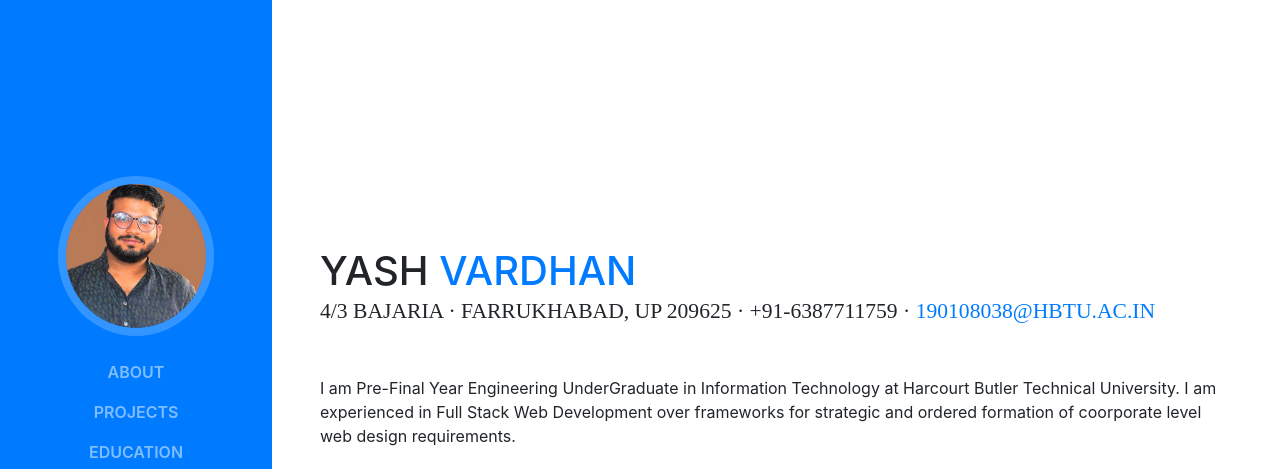
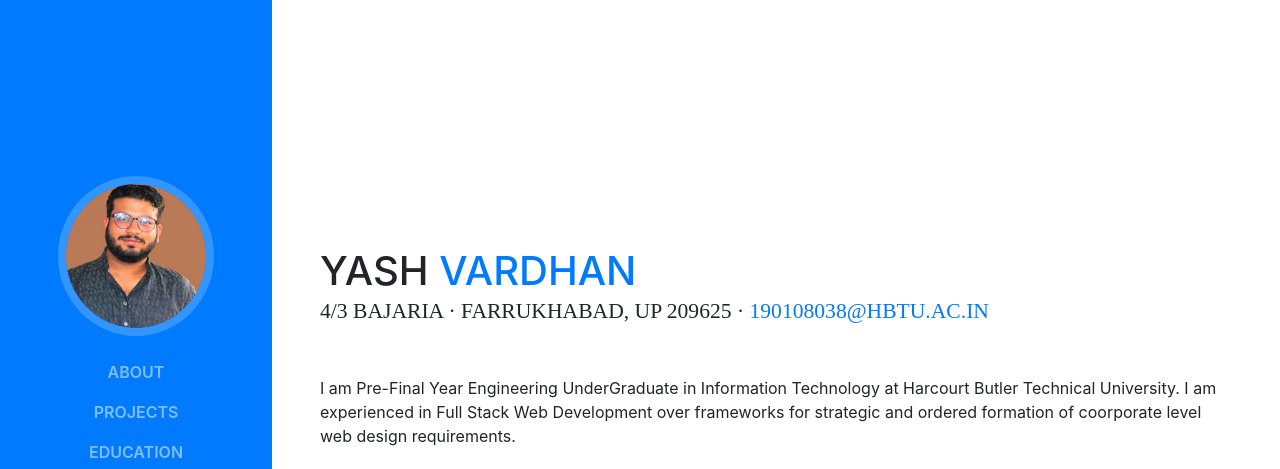
Before and after one commit to HitmanCodes/Porfolio, a website with bundled scripts: page index.html in a window 1280 px wide. Shown: the top 469 px of the page. Built offline with nearby package versions, Linux system fonts and the light colour scheme; a web font is replaced by a local one.

Commit message:
removed num

```diff
--- a/index.html
+++ b/index.html
@@ -72,7 +72,7 @@
           <h1 class="mb-0">Yash
             <span class="text-primary">Vardhan</span>
           </h1>
-          <div class="subheading mb-5">4/3 Bajaria · Farrukhabad, UP 209625 · +91-6387711759 ·
+          <div class="subheading mb-5">4/3 Bajaria · Farrukhabad, UP 209625 ·
             <a target=”_blank” href="https://mail.google.com/mail/u/0/?fs=1&to=190108038@hbtu.ac.in&tf=cm">190108038@hbtu.ac.in</a>
           </div>
           <p class="mb-5">I am Pre-Final Year Engineering UnderGraduate in Information Technology at Harcourt Butler Technical University. I am experienced in Full Stack Web Development over frameworks for strategic and ordered formation of coorporate level web design requirements.</p>
```
